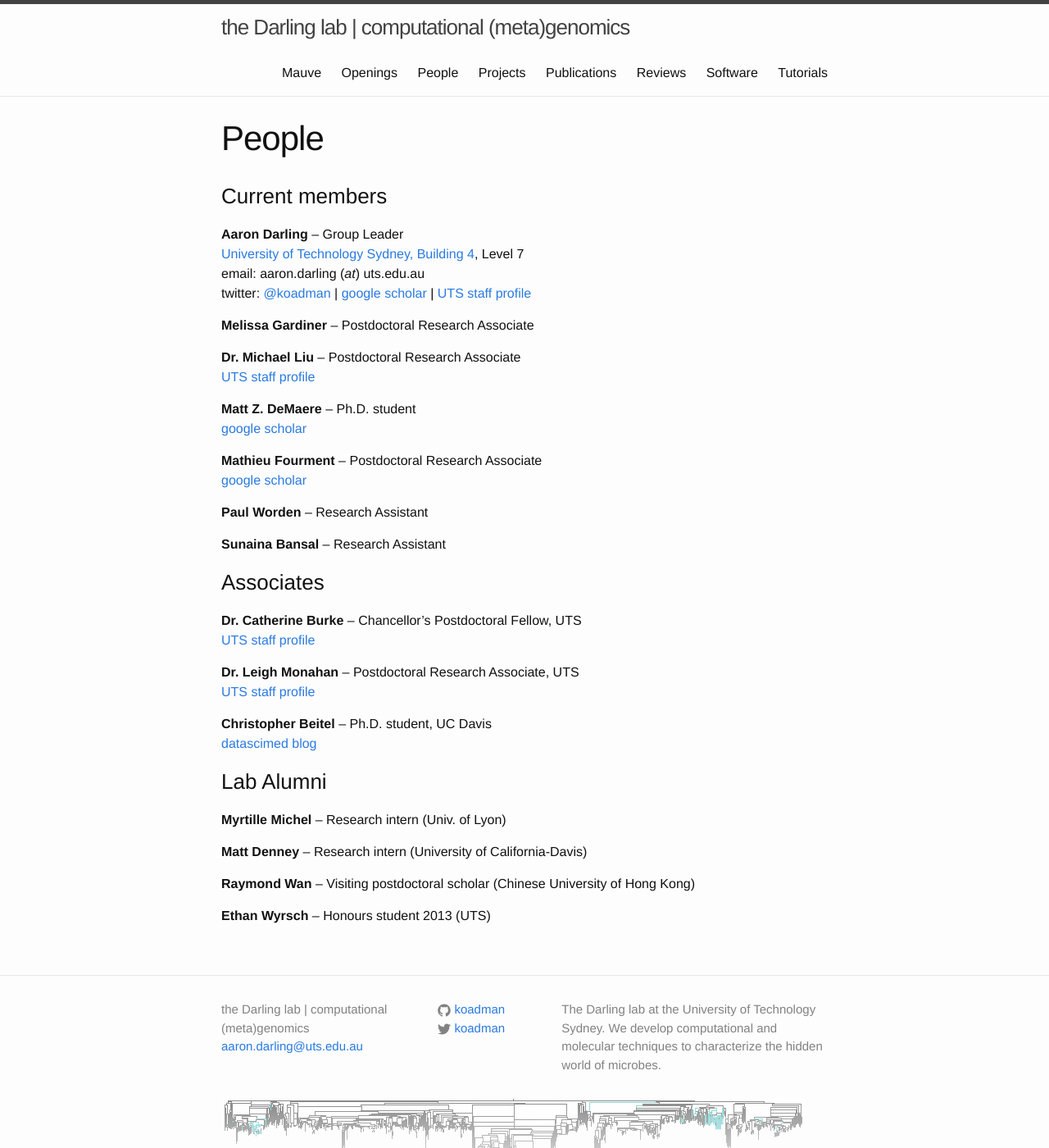
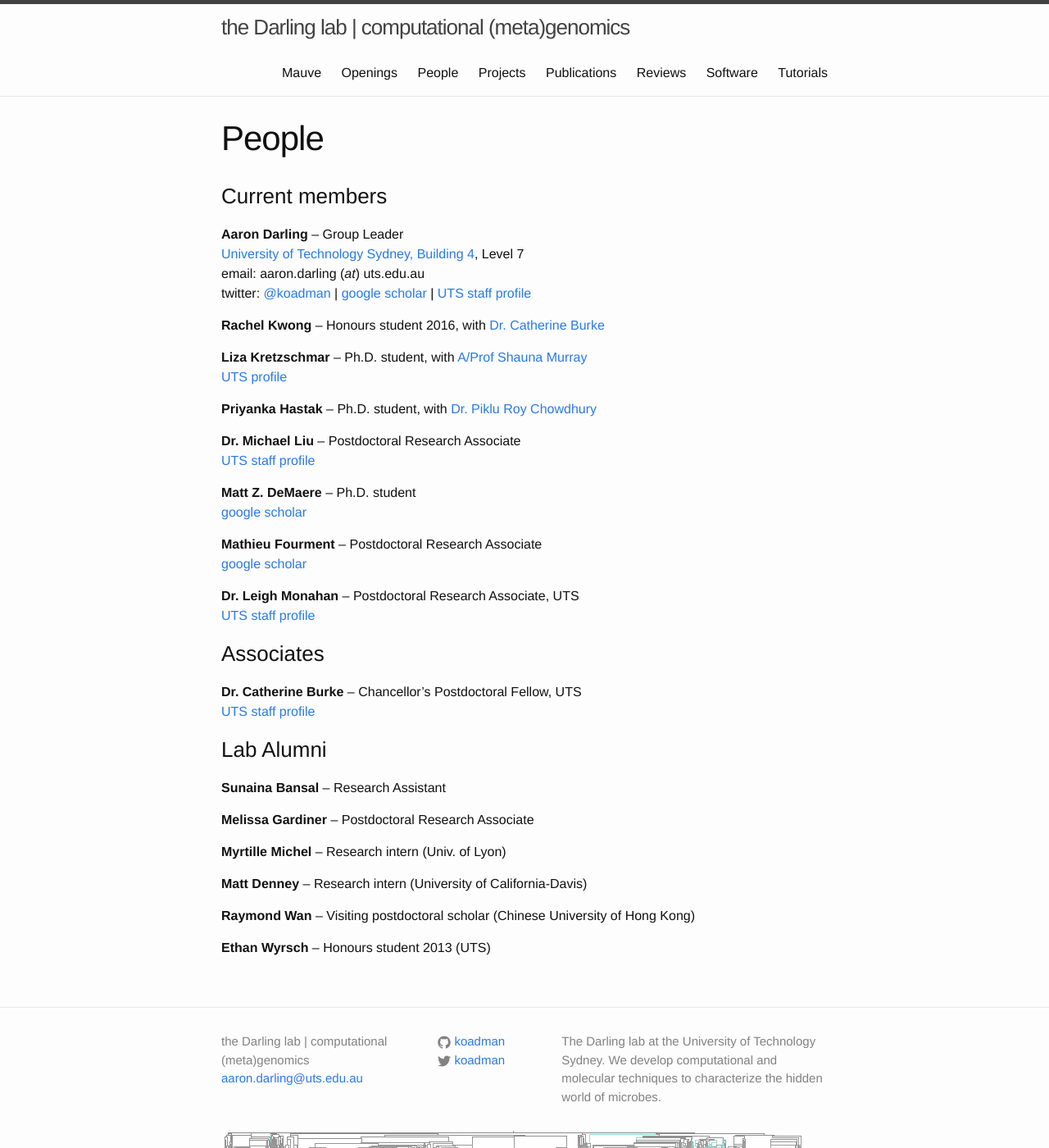
Before and after one commit to koadman/platypusfarm, a Jekyll site: the page built from darlinglab/people.md, in a window 1280 px wide and 1400 px high. Shown: the whole window at 82% size. Built offline with Jekyll 4.4.1, drawn with Linux system fonts in a browser that asks for light colours.

Commit message:
updates for 2016

```diff
--- a/darlinglab/people.md
+++ b/darlinglab/people.md
@@ -11,7 +11,12 @@ permalink: /people/
 email: aaron.darling (_at_) uts.edu.au<br/>
 twitter: [@koadman](http://twitter.com/koadman) | [google scholar](http://scholar.google.com/citations?user=TE8_LDwAAAAJ&hl=en&oi=ao) | [UTS staff profile](http://www.uts.edu.au/staff/aaron.darling)
 
-**Melissa Gardiner** -- Postdoctoral Research Associate
+**Rachel Kwong** -- Honours student 2016, with [Dr. Catherine Burke](http://www.uts.edu.au/staff/catherine.burke)<br/>
+
+**Liza Kretzschmar** -- Ph.D. student, with [A/Prof Shauna Murray](http://www.uts.edu.au/staff/shauna.murray)<br/>
+[UTS profile](http://www.uts.edu.au/research-and-teaching/our-research/climate-change-cluster/our-people/research-students/anna-liza)
+
+**Priyanka Hastak** -- Ph.D. student, with [Dr. Piklu Roy Chowdhury](http://www.uts.edu.au/staff/piklu.bhattacharya)<br/>
 
 **Dr. Michael Liu** -- Postdoctoral Research Associate<br/>
 [UTS staff profile](http://www.uts.edu.au/staff/michael.liu)
@@ -22,22 +27,19 @@ twitter: [@koadman](http://twitter.com/koadman) | [google scholar](http://schola
 **Mathieu Fourment** -- Postdoctoral Research Associate<br/>
 [google scholar](https://scholar.google.com.au/citations?user=dUOgPoYAAAAJ&hl=en&oi=ao)
 
-**Paul Worden** -- Research Assistant
-
-**Sunaina Bansal** -- Research Assistant
+**Dr. Leigh Monahan** -- Postdoctoral Research Associate, UTS<br/>
+[UTS staff profile](http://www.uts.edu.au/staff/leigh.monahan)
 
 ### Associates
 
 **Dr. Catherine Burke** -- Chancellor's Postdoctoral Fellow, UTS<br/>
 [UTS staff profile](http://www.uts.edu.au/staff/catherine.burke)
 
-**Dr. Leigh Monahan** -- Postdoctoral Research Associate, UTS<br/>
-[UTS staff profile](http://www.uts.edu.au/staff/leigh.monahan)
+### Lab Alumni
 
-**Christopher Beitel** -- Ph.D. student, UC Davis<br/>
-[datascimed blog](http://datascimed.ghost.io)
+**Sunaina Bansal** -- Research Assistant
 
-### Lab Alumni
+**Melissa Gardiner** -- Postdoctoral Research Associate
 
 **Myrtille Michel** -- Research intern (Univ. of Lyon)
 
```
